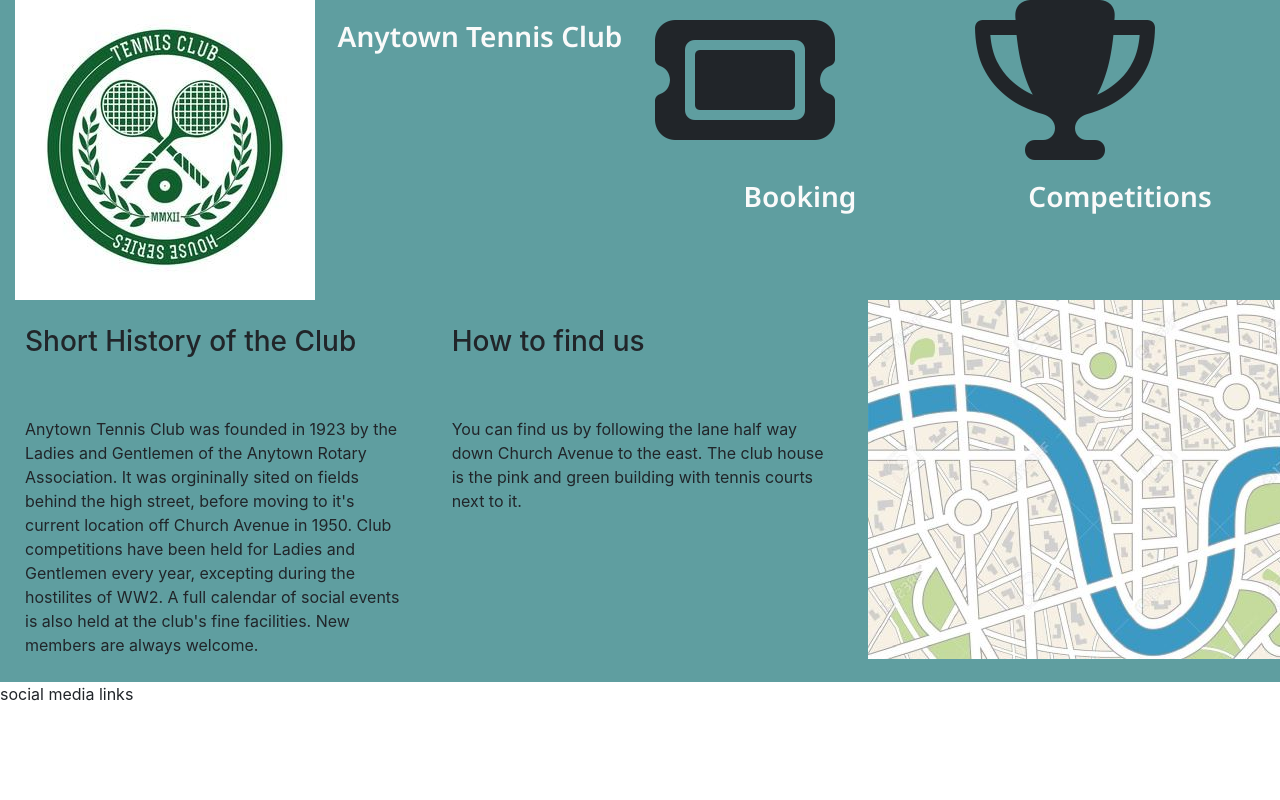
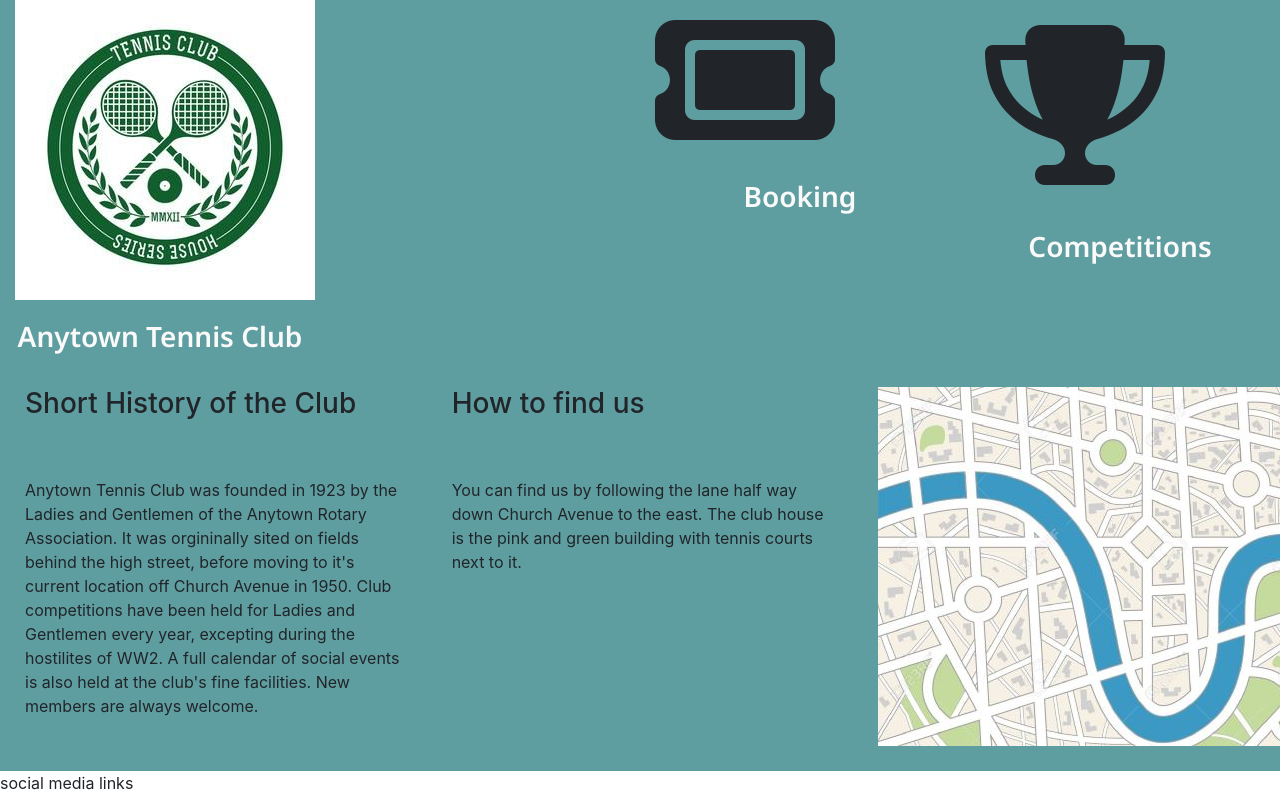
Before and after one commit to joffy69/milestonetennis, a plain HTML site: page index.html in a window 1280 px wide. Shown: the top 800 px of the page. Drawn offline with nearby package versions, Linux system fonts and the light colour scheme.

Commit message:
internet down until tomorrow apparently
text-item needs to be used as a template for other classes

```diff
--- a/assets/style.css
+++ b/assets/style.css
@@ -31,9 +31,9 @@
     background-size: contain;
     min-height: 300px;
     min-width:  300px;
-    transition: all .5s ease-in-out;
+    /*---transition: all .5s ease-in-out;
     -moz-transition: all .5s ease-in-out;
-    -webkit-transition: all .5s ease-in-out;
+    -webkit-transition: all .5s ease-in-out;---*/
 }
 
 
--- a/index.html
+++ b/index.html
@@ -22,23 +22,20 @@
 				<div class="row">
 					<div class="col-sm-3">
 						<div class="logo">
-
-
-						</div>
-
+                        </div>
+					<h3 class="user-info head-title">Anytown Tennis Club</h3>
 					</div>
 
-					<div class="col-sm-3 ">
-                    <h3 class="user-info head-title">Anytown Tennis Club</h3>
-					</div>
+                    <div class="col-sm-3"></div>
+
 
 					<div class="col-sm-3 ">
 						<i class="fa fa-ticket fa-10x icon" aria-hidden="true" alt="booking"> </i>
 						<h3 class="user-info">Booking </h3>
 					</div>
-					<div class="col-sm-3">
+					<div class="col-sm-3 text-item">
 						<i class="fas fa-trophy fa-10x  icon" aria-hidden="true" alt="competition"></i>
-						<h3 class="user-info">Competitions</h3>
+						<h3 class="user-info text-item">Competitions</h3>
 					</div>
 				</div>
 			</div>
@@ -75,7 +72,7 @@
 						east.
 						The club house is the pink and green building with tennis courts next to it.</div>
 				</div>
-				<div class="col-sm-4"><img src="assets/pictures/generic-city-map-resize.jpg" alt="Map"></div>
+				<div class="col-sm-4 text-item"><img src="assets/pictures/generic-city-map-resize.jpg" alt="Map"></div>
 				</div>
 			</div>
 	</section>
```
Also changed, not shown: 1 other file.
